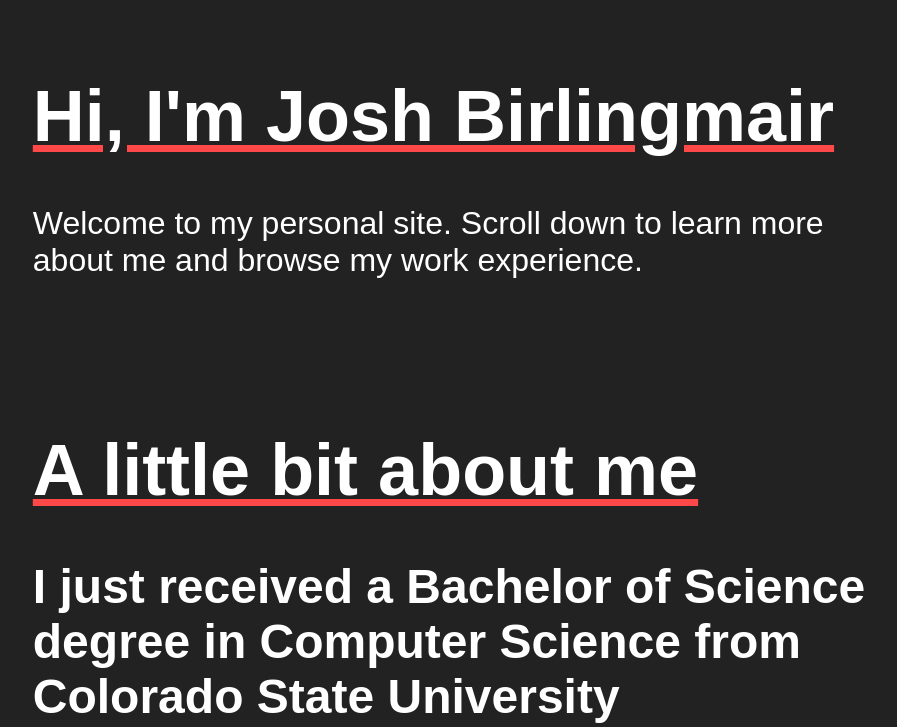
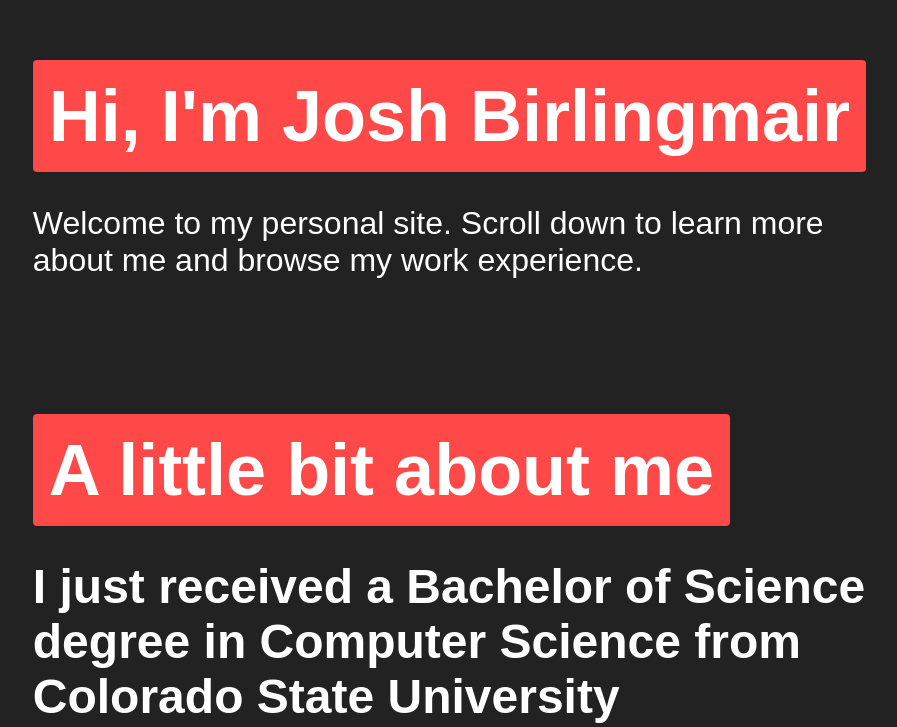
Before and after one commit to joshbmair/joshbmair.github.io, a Gatsby site: page / in a window 1280 px wide. Shown: the part 130-857 px from the top of the page, without its empty margins (172-1069 px from the left). Built offline with nearby package versions, Linux system fonts and the light colour scheme; Gatsby itself is replaced by a stand-in of ours.

Commit message:
Highlight section title

```diff
--- a/src/components/sections/About.js
+++ b/src/components/sections/About.js
@@ -5,9 +5,9 @@
 export default function About() {
   return (
     <>
-      <div className="section-title">
-        <h1>A little bit about me</h1>
-      </div>
+      <h1>
+        <span className="section-title">A little bit about me</span>
+      </h1>
       <div className="section-summary">
         <h2>
           I just received a Bachelor of Science degree in Computer Science from
--- a/src/components/sections/Experience.js
+++ b/src/components/sections/Experience.js
@@ -5,9 +5,11 @@
 export default function Experience() {
   return (
     <>
-      <div className="section-title">
-        <h1>My experience</h1>
-      </div>
+      <h1>
+        <span className="section-title">
+          My experience
+        </span>
+      </h1>
       <div className="section-summary">
         <h2>2 years with the USDA Partnerships for Data Innovation</h2>
         <p>
--- a/src/components/sections/Welcome.js
+++ b/src/components/sections/Welcome.js
@@ -5,9 +5,9 @@
 export default function Welcome() {
   return (
     <>
-      <div className="section-title">
-        <h1>Hi, I'm Josh Birlingmair</h1>
-      </div>
+      <h1>
+        <span className="section-title">Hi, I'm Josh Birlingmair</span>
+      </h1>
       <div className="section-summary">
         <p>
           Welcome to my personal site. Scroll down to learn more about me and
--- a/src/styles/section.css
+++ b/src/styles/section.css
@@ -1,9 +1,13 @@
 h1 {
   font-size: 72px;
-  text-decoration: underline;
-  text-decoration-color: rgb(255, 72, 72);
 }
 
 .section-summary {
   padding-bottom: 8%;
 }
+
+.section-title {
+  padding: 16px;
+  background-color: rgb(255, 72, 72);
+  border-radius: 4px;
+}
```
